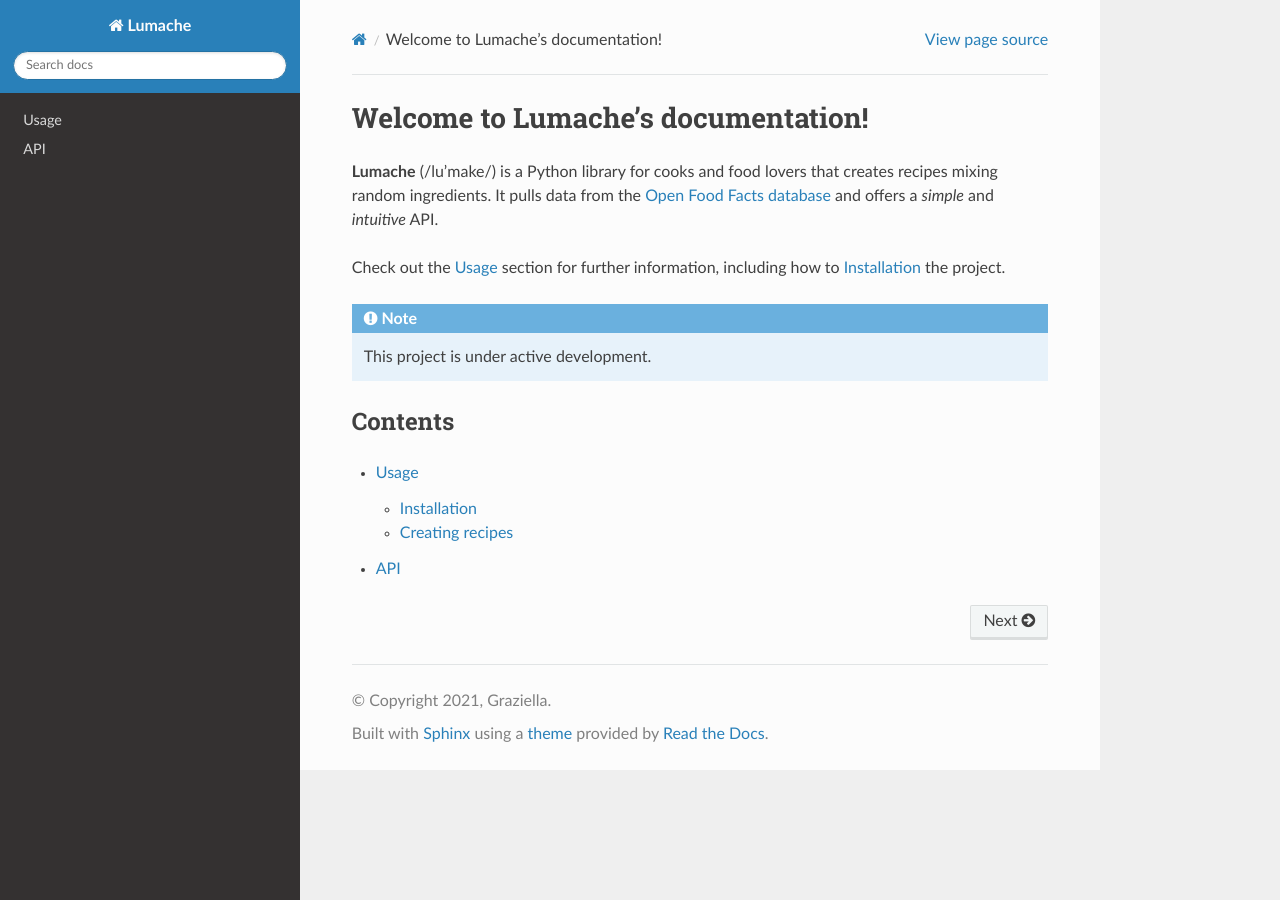
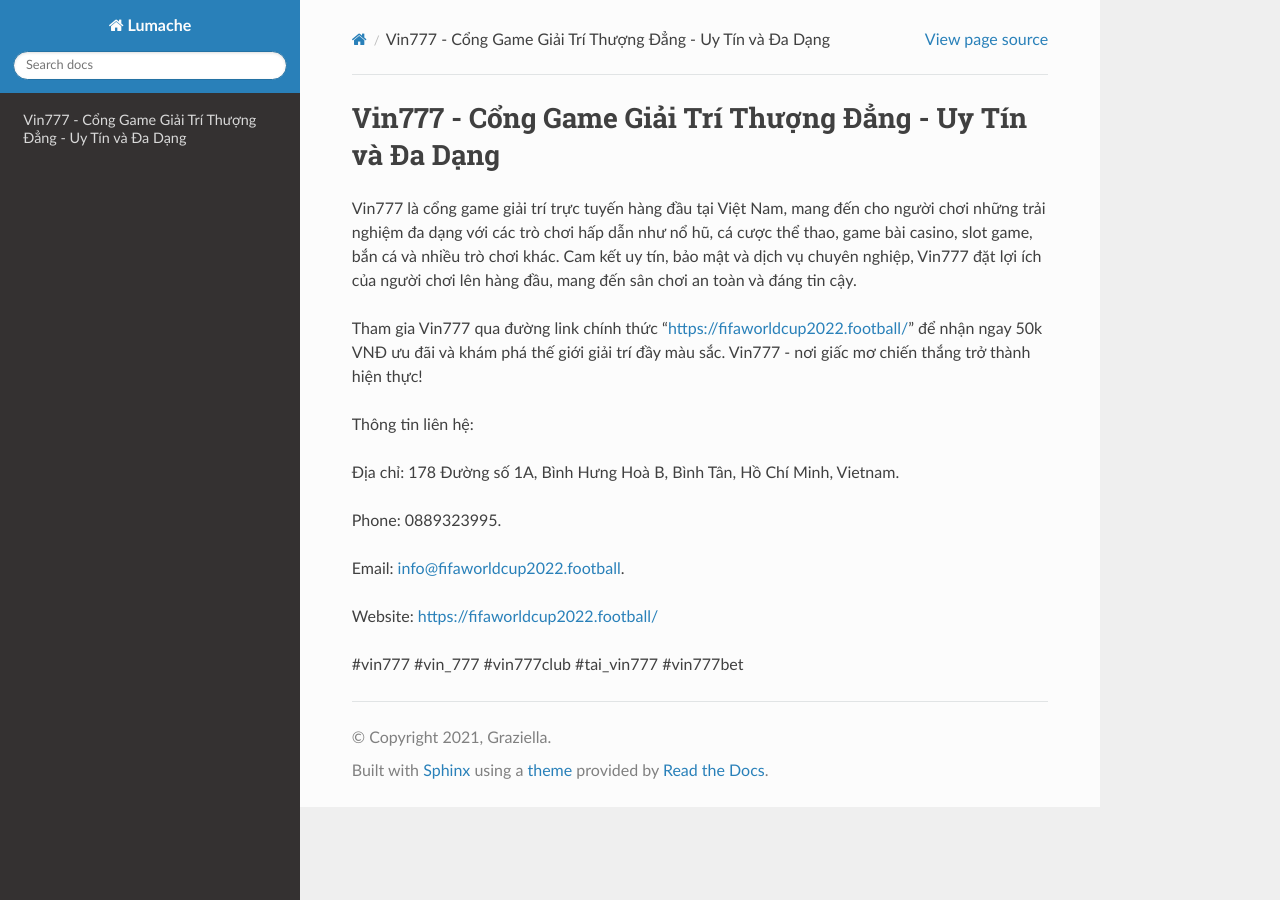
Before and after one commit to p8ebermouc/vin777thegioigiaitri, a Sphinx documentation site: the page built from docs/source/index.rst, in a window 1280 px wide. Built offline with Sphinx 7.4.7 and the Read the Docs theme 3.1.0, drawn with Linux system fonts in a browser that asks for light colours.

Commit message:
Update index.rst

```diff
--- a/docs/source/index.rst
+++ b/docs/source/index.rst
@@ -1,22 +1,18 @@
-Welcome to Lumache's documentation!
+Vin777 - Cổng Game Giải Trí Thượng Đẳng - Uy Tín và Đa Dạng
 ===================================
 
-**Lumache** (/lu'make/) is a Python library for cooks and food lovers
-that creates recipes mixing random ingredients.
-It pulls data from the `Open Food Facts database <https://world.openfoodfacts.org/>`_
-and offers a *simple* and *intuitive* API.
+Vin777 là cổng game giải trí trực tuyến hàng đầu tại Việt Nam, mang đến cho người chơi những trải nghiệm đa dạng với các trò chơi hấp dẫn như nổ hũ, cá cược thể thao, game bài casino, slot game, bắn cá và nhiều trò chơi khác. Cam kết uy tín, bảo mật và dịch vụ chuyên nghiệp, Vin777 đặt lợi ích của người chơi lên hàng đầu, mang đến sân chơi an toàn và đáng tin cậy.
 
-Check out the :doc:`usage` section for further information, including
-how to :ref:`installation` the project.
+Tham gia Vin777 qua đường link chính thức “https://fifaworldcup2022.football/” để nhận ngay 50k VNĐ ưu đãi và khám phá thế giới giải trí đầy màu sắc. Vin777 - nơi giấc mơ chiến thắng trở thành hiện thực!
 
-.. note::
+Thông tin liên hệ:
 
-   This project is under active development.
+Địa chỉ: 178 Đường số 1A, Bình Hưng Hoà B, Bình Tân, Hồ Chí Minh, Vietnam.
 
-Contents
---------
+Phone: 0889323995.
 
-.. toctree::
+Email: info@fifaworldcup2022.football.
 
-   usage
-   api
+Website: https://fifaworldcup2022.football/
+
+#vin777 #vin_777 #vin777club #tai_vin777 #vin777bet
```
